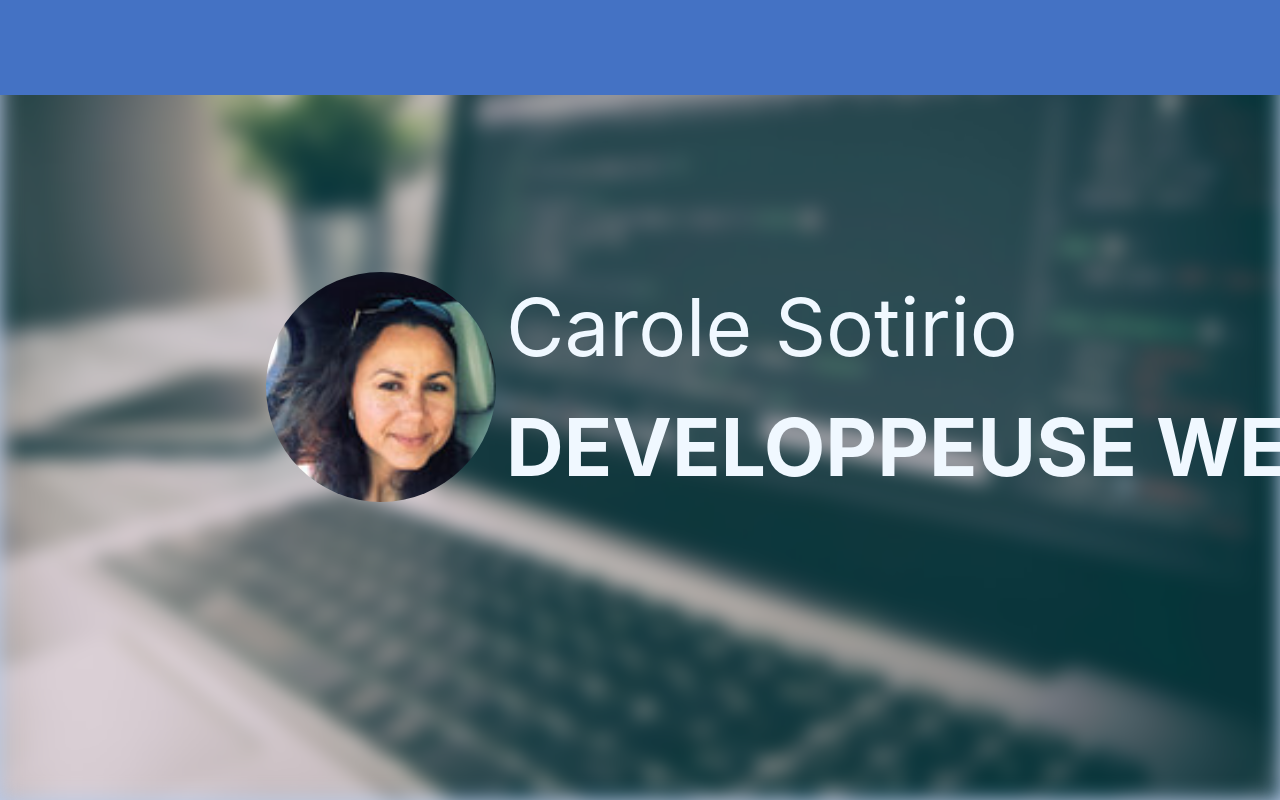
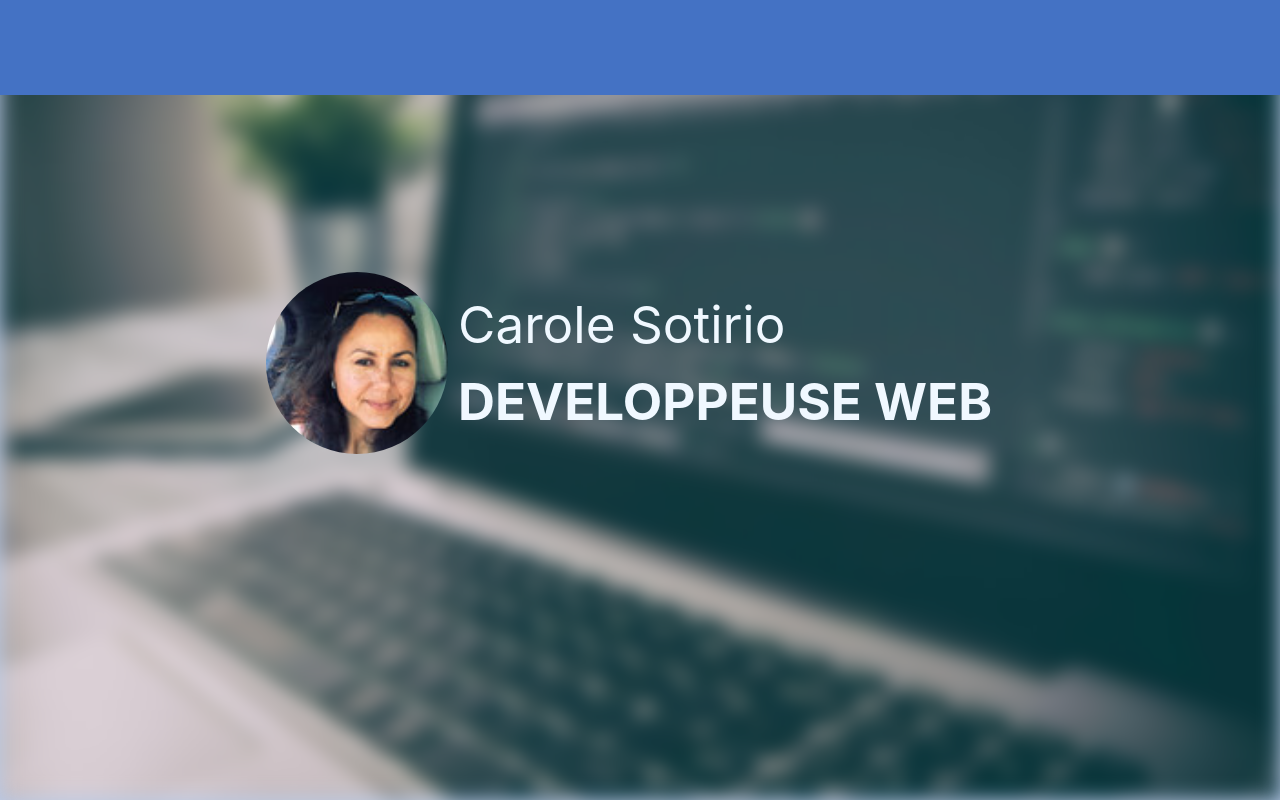
Before and after one commit to CSO-DEV/ReactPortfolio, a React (Create React App) app: page / in a window 1280 px wide. Built offline with nearby package versions, Linux system fonts and the light colour scheme.

Commit message:
modif affichage identite

```diff
--- a/src/assets/Navigation/style.scss
+++ b/src/assets/Navigation/style.scss
@@ -18,32 +18,34 @@ $centrageleftInit: (100vw/5);
       justify-content: space-between;
     }
   }
+  @media (min-width: 992px) {
+  }
   .identite {
     background-color: transparent;
     color: $texteBlanc !important;
+    height: 15vw;
+    font-size: 4vw;
     cursor: default;
     display: flex;
     flex-direction: row;
     position: absolute;
     top: $centrageTopInit;
     left: $centrageleftInit;
-    height: 30vh;
-    font-size: 10vh;
     animation: identite $dureeAnimationDepart $tempoAnimationDepart ease-in-out
       forwards;
     @keyframes identite {
       from {
         top: $centrageTopInit;
         left: $centrageleftInit;
-        height: 30vh;
-        font-size: 10vh;
+        height: 15vw;
+        font-size: 4vw;
         position: absolute;
       }
       to {
         top: 0;
         left: 0;
         height: 90px;
-        font-size: 4vh;
+        font-size: 1.5vw;
         position: relative;
       }
     }
@@ -51,40 +53,16 @@ $centrageleftInit: (100vw/5);
       display: flex;
       flex-direction: column;
       justify-content: center;
-
       .nomPropos {
         display: block;
-        text-transform: none;
-        //font-size: $hauteurnomPropos;
-        /* animation: nomPropos $dureeAnimationDepart $tempoAnimationDepart
-          ease-in-out forwards;
-        @keyframes nomPropos {
-          from {
-            font-size: $hauteurnomPropos;
-          }
-          to {
-            font-size: 20px;
-          }
-        }*/
       }
       .titrePropos {
+        display: block;
         text-transform: uppercase;
         font-weight: bolder;
-        //font-size: $hauteurtitrePropos;
-        /*animation: titrePropos $dureeAnimationDepart $tempoAnimationDepart
-          ease-in-out forwards;
-        @keyframes titrePropos {
-          from {
-            font-size: $hauteurtitrePropos;
-          }
-          to {
-            font-size: 20px;
-          }
-        }*/
       }
     }
     .photoPropos {
-      //width: 100%;
       height: 100%;
       margin: auto 10px auto 10px;
       border-radius: 100%;
```
